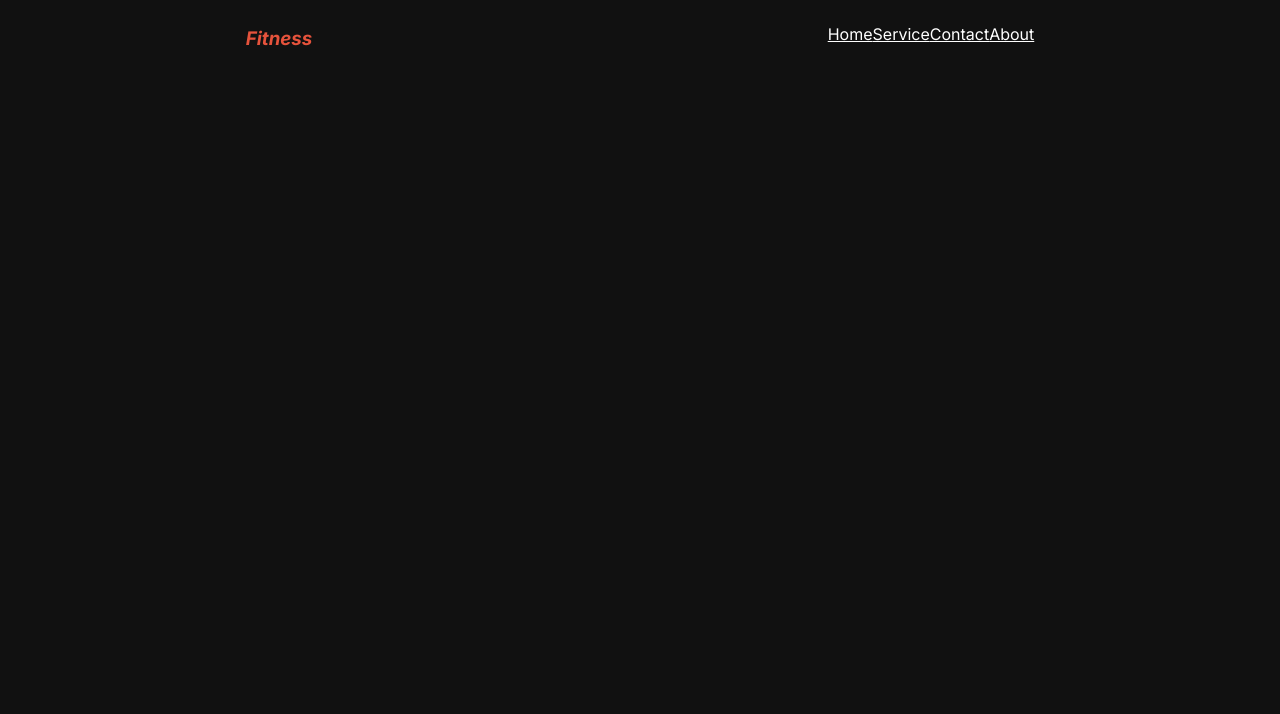
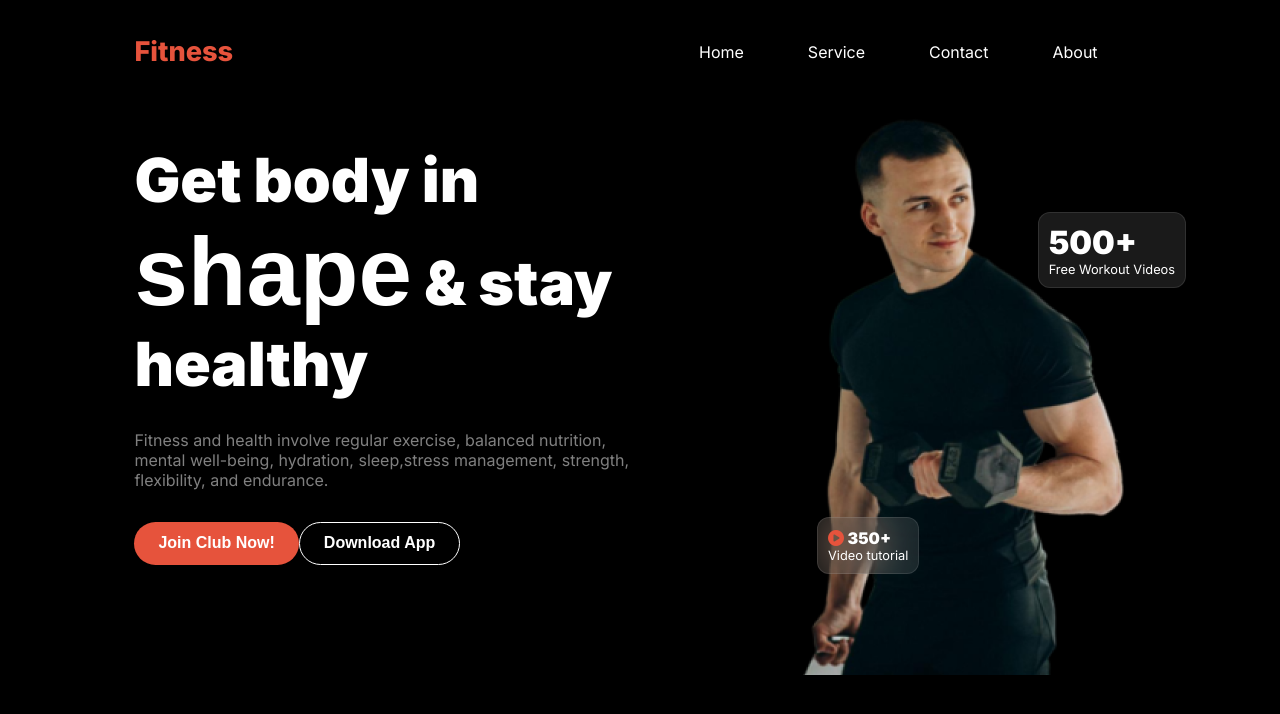
Before and after one commit to Sanim1951/Assignment-2-versatile-ui, a plain HTML site: page index.html in a window 1280 px wide. Drawn offline with Linux system fonts and the light colour scheme; a web font is replaced by a local one.

Commit message:
added banner section

```diff
--- a/index.html
+++ b/index.html
@@ -1,24 +1,56 @@
 <!DOCTYPE html>
 <html lang="en">
+
 <head>
     <meta charset="UTF-8">
     <meta name="viewport" content="width=device-width, initial-scale=1.0">
     <title>Document</title>
     <link rel="stylesheet" href="styles/versatile-ui.css">
+    <script src="https://kit.fontawesome.com/0f448948d9.js" crossorigin="anonymous"></script>
 </head>
+
 <body class="inter-font">
     <header>
-        <nav class="navbar">
-
-            <h3 class="brand primary-color"><i>Fitness</i></h3>
-            <ul class="nav-links">
-                <li class="nav-item"><a href="" class="nav-link">Home</a></li>
-                <li class="nav-item"><a href="" class="nav-link">Service</a></li>
-                <li class="nav-item"><a href="" class="nav-link">Contact</a></li>
-                <li class="nav-item"><a href="" class="nav-link">About</a></li>
-
+        <nav class="container navbar">
+            <h3 class="nav-title">Fitness</h3>
+            <ul>
+              <li><a class="nav-item" href="" class="home">Home</a></li>
+              <li><a class="nav-item" href="">Service</a></li>
+              <li><a class="nav-item" href="">Contact</a></li>
+              <li><a class="nav-item" href="">About</a></li>
+              <li>
+                <a class="navbar1" href=""><i class="fa-solid fa-bars"></i></a>
+              </li>
             </ul>
-        </nav>
+          </nav>
+          <section class="container banner-container">
+            <div class="banner-left">
+              <h3 class="banner-title">
+                Get body in <br />
+                <span class="miama">shape</span> & stay healthy
+              </h3>
+              <p class="banner-subtitle">
+                Fitness and health involve regular exercise, balanced nutrition, mental well-being, hydration, sleep,stress management, strength, flexibility, and endurance.
+              </p>
+              <div class="button">
+                <button class="btn-primary">Join Club Now!</button>
+                <button class="btn-secondary">Download App</button>
+              </div>
+            </div>
+            <div class="banner-right">
+              <img src="images/Images 2.png" alt="" />
+              <div class="feature workout">
+                <span class="num1">500+ </span><br />Free Workout Videos
+              </div>
+              <div class="feature tutorial">
+                <i
+                  class="fa-solid fa-circle-play feature-title"
+                  style="color: #e6533c"
+                ></i>
+                <span class="feature-title">350+</span> <br />Video tutorial
+              </div>
+            </div>
+          </section>
     </header>
     <main>
 
@@ -27,4 +59,5 @@
 
     </footer>
 </body>
+
 </html>
--- a/styles/versatile-ui.css
+++ b/styles/versatile-ui.css
@@ -1,25 +1,212 @@
 @import url('https://fonts.googleapis.com/css2?family=Inter:ital,opsz,wght@0,14..32,100..900;1,14..32,100..900&display=swap');
 @import url('https://fonts.cdnfonts.com/css/miama');
 
-.inter-font{
-    font-family: "Inter", sans-serif;
-    background-color: rgba(17, 17, 17, 1);
+
+
+
+/* shared styles */
+
+body {
+  background-color: #000000;
+  /* margin: 0;
+  padding: 0; */
+  font-family: "Inter", sans-serif;
+  color: rgb(255, 255, 255);
 }
-.primary-color{
-    color: #E6533C;
+.container {
+  width: 80%;
+  margin: 0 auto;
+}
+.hide {
+  display: none;
+}
+/* header related styles */
+.navbar{
+  display: flex;
+  justify-content: space-between;
+  /* background: linear-gradient(
+    180deg,
+    rgb(17, 17, 17),
+    rgba(119, 119, 119, 0) 100%
+  ); */
+}
+.nav-title {
+  font-size: 1.7rem;
+  font-weight: 800;
+  color: rgb(230, 83, 60);
+}
+
+.navbar1 {
+  display: none;
+  text-decoration: none;
+  color: rgb(255, 255, 255);
+}
+nav ul li {
+  list-style: none;
+}
+nav ul {
+  display: flex;
+  justify-content: space-around;
+  align-items: center;
+  gap: 2rem;
+}
+.nav-item{
+  text-decoration: none;
+  color: rgb(255, 255, 255);
+  font-size: 1rem;
+  padding: 0.5em 1rem;
+  border-radius: 2.5rem;
+}
+nav ul li a.home,
+nav ul li a:hover {
+  background-color: rgb(230, 83, 60);
+  color: rgb(255, 255, 255);
+}
+.banner-container {
+  display: flex;
+  justify-content: center;
+  /* background: linear-gradient(
+    180deg,
+    rgb(17, 17, 17),
+    rgba(119, 119, 119, 0) 100%
+  ); */
+}
+.banner-left {
+  width: 50%;
+  height: 100%;
+  align-items: center;
+}
+.banner-title {
+  font-size: 3.8rem;
+  font-weight: 900;
+  margin-top: 3rem;
+  margin-bottom: 1.8rem;
+}
+.miama {
+  font-family: "Miama", sans-serif;
+  font-size: 6rem;
+}
+
+.banner-subtitle {
+  font-size: 1rem;
+  color: rgba(255, 255, 255, 0.5);
+  margin-bottom: 2rem;
+}
+.button{
+    display: flex;
+}
+.btn-primary {
+  border-radius: 2rem;
+  background: rgb(230, 83, 60);
+  border: none;
+  padding: 0.7rem 1.5rem;
+  color: rgb(255, 255, 255);
+  font-size: 1rem;
+  font-weight: 600;
+}
+.btn-secondary {
+  border: 1px solid rgb(255, 255, 255);
+  padding: 0.7rem 1.5rem;
+  border-radius: 2rem;
+  background-color: transparent;
+  color: rgb(255, 255, 255);
+  font-size: 1rem;
+  font-weight: 600;
+}
+
+.banner-right{
+  position: relative;
+  width: 50%;
+  text-align: right;
+  height: 100%;
+}
+.feature {
+  position: absolute;
+  border: 1px solid rgba(255, 255, 255, 0.1);
+  border-radius: 12px;
+  backdrop-filter: blur(20px);
+  background: rgba(255, 255, 255, 0.1);
+  padding: 10px;
+  text-align: left;
+  font-size: 0.8rem;
+}
+.num1 {
+  font-size: 2rem;
+  font-weight: 900;
+}
+.feature-title {
+  font-size: 1rem;
+  font-weight: 900;
+}
+.workout {
+  top: 20%;
+  right: -8%;
+}
+.tutorial {
+  bottom: 18%;
+  left: 35%;
 }
 
 
 
-.navbar,.nav-links{
-    display: flex;
-    justify-content: space-around;
+
+
+
+
+
+
+
+
+
+
+
+
+
+
+
+
+
+
+
+
+
+
+
+/* responsive for mobile devices */
+@media screen and (max-width: 576px){
+    .container {
+      width: 90%;
+      margin: 0 auto;
+    }
+    .nav-item {
+      display: none;
+    }
+    .navbar1 {
+      display: block;
+      font-size: 2rem;
+      margin-right: 3rem;
+    }
+    .nav-title {
+      font-size: 3rem;
+    }
+    .banner-container{
+      flex-direction: column;
+    }
+    .banner-left {
+      width: 100%;
+    }
+    .banner-title {
+      font-size: 3rem;
+    }
+    .banner-right {
+      width: 100%;
+    }
+    .workout {
+        top: 10%;
+        right: -5%;
+      }
+      .tutorial {
+        bottom: 35%;
+        left: 5%;
+      }
 }
-
-.nav-item{
-
-    list-style: none;
-}
-.nav-link{
-    color: #FFFFFF;
-}
```
